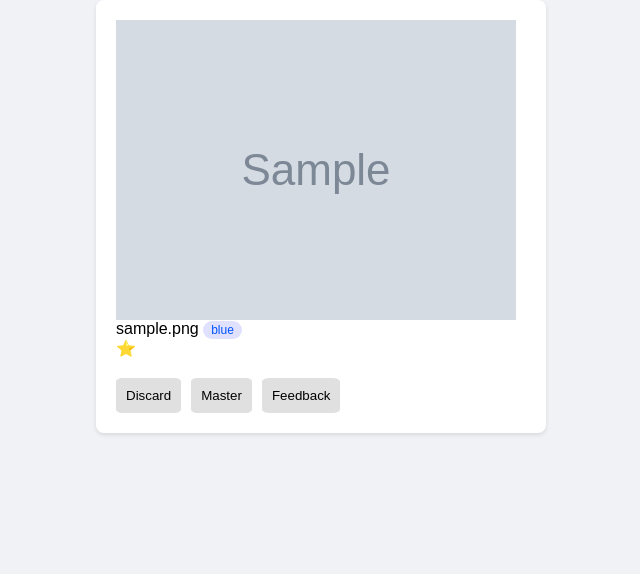
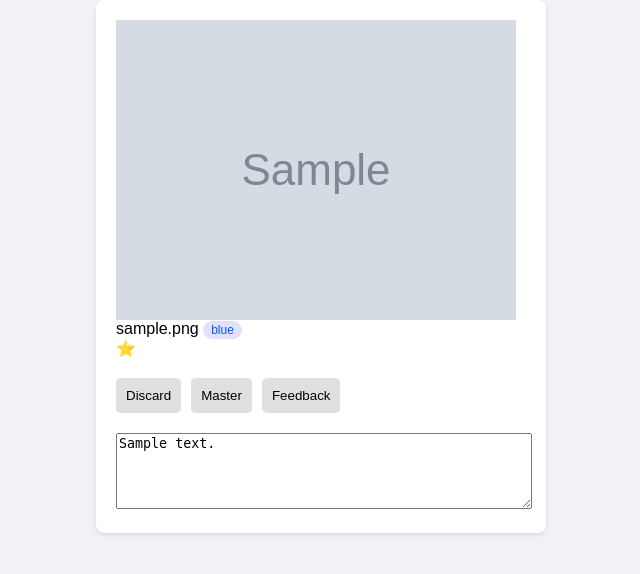
Before and after one commit to analogpixel/imageReview, a Django app: page / in a window 1280 px wide. Shown: the top 574 px of the page, without its empty margins (319-959 px from the left). Run offline with Django 5.2, Linux system fonts and the light colour scheme; tables that the repository leaves empty hold one stand-in row (values such as "Sample post"); grey boxes marked "Sample" are stand-in pictures.

Commit message:
update notes

```diff
--- a/image_review/review_app/static/review_app/code.js
+++ b/image_review/review_app/static/review_app/code.js
@@ -1,4 +1,10 @@
 $(document).ready(function() {
+
+    $('.noteField').on('change keyup paste', function() {
+      //console.log('input got', this.dataset.filename, this.value);
+      $.post('/update_note/' + this.dataset.filename, {note: this.value});
+    });
+
     $('.star').click(function() {
 
       $.get('/update_star/' + $(this).data('filename'));
--- a/image_review/review_app/static/review_app/style.css
+++ b/image_review/review_app/static/review_app/style.css
@@ -8,6 +8,15 @@ body {
     justify-content: center;
     align-items: center;
 }
+
+.noteField {
+    margin-top: 20px;
+    width: 100%;
+    justify-content: center;
+    align-items: center;
+    height: 70px;
+}
+
 .container {
     width: 450px;
 }
--- a/image_review/review_app/templates/review_app/index.html
+++ b/image_review/review_app/templates/review_app/index.html
@@ -33,6 +33,9 @@
                 <button>Feedback</button>
             </div>
         </div>
+        <div class="notes">
+          <textarea class="noteField" data-filename="{{ value }}" placeholder="Add notes">{{ value.notes }}</textarea>
+        </div>
       </div>
       {% endfor %}
     </div>
--- a/image_review/review_app/urls.py
+++ b/image_review/review_app/urls.py
@@ -3,8 +3,8 @@ from . import views
 
 urlpatterns = [
     path('img/<str:file_name>', views.serve_image, name='serve_image'),
-    path('update_note/<str:file_name>', views.update_note, name='serve_image'),
-    path('update_star/<str:file_name>', views.update_star, name='serve_image'),
-    path('rescan/', views.rescan, name='test'),
+    path('update_note/<str:file_name>', views.update_note, name='update_note'),
+    path('update_star/<str:file_name>', views.update_star, name='update_star'),
+    path('rescan/', views.rescan, name='rescan'),
     path('', views.index, name='index'),
 ]
--- a/image_review/review_app/views.py
+++ b/image_review/review_app/views.py
@@ -6,6 +6,7 @@ from .scanfiles import scanfiles
 import mimetypes
 import os
 import random
+from django.views.decorators.csrf import csrf_exempt
 
 def serve_image(request, file_name):
     image_path = os.path.join(settings.IMAGES_DIR, file_name)
@@ -16,14 +17,15 @@ def serve_image(request, file_name):
 
     return FileResponse(open(image_path, 'rb'), content_type=content_type)
 
+@csrf_exempt
 def update_note(request, file_name):
     if request.method == 'POST':
         img = Image.objects.get(file_name=file_name)
-        img.notes = notes = request.POST.get('notes')
+        img.notes = notes = request.POST.get('note')
         img.save()
-        return JsonResponse({'status': true})
+        return JsonResponse({'status': True})
     else:
-        return JsonResponse({'status': false})
+        return JsonResponse({'status': False})
 
 def update_star(request, file_name):
     img = Image.objects.get(file_name=file_name)
```
